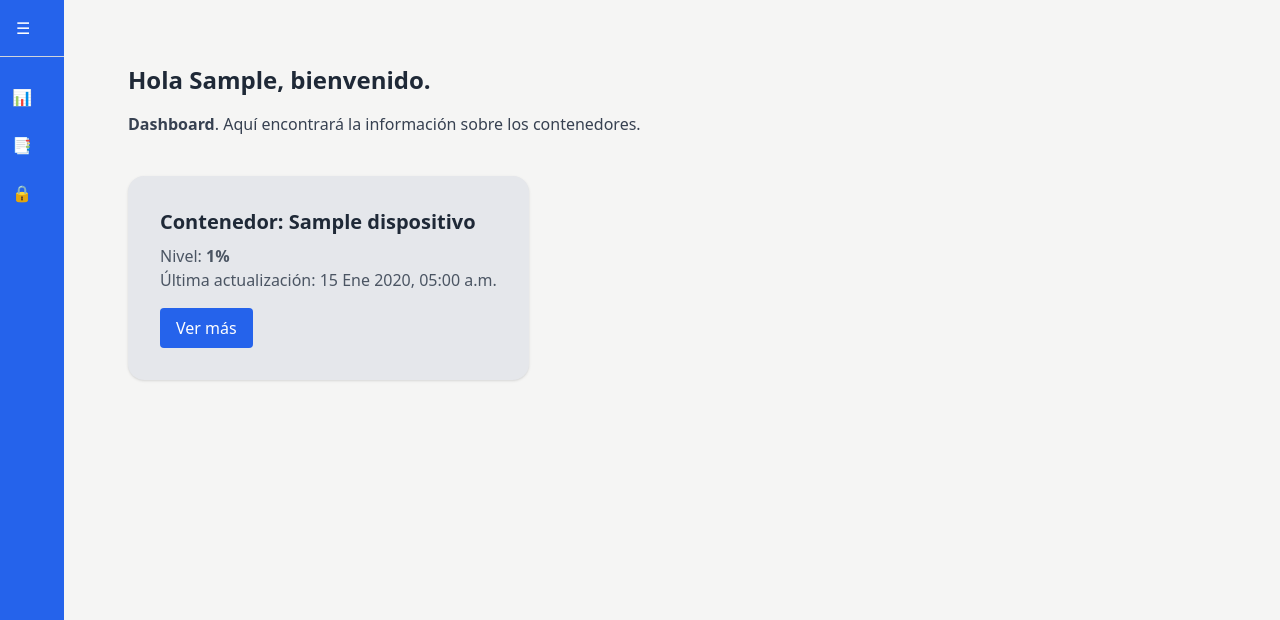
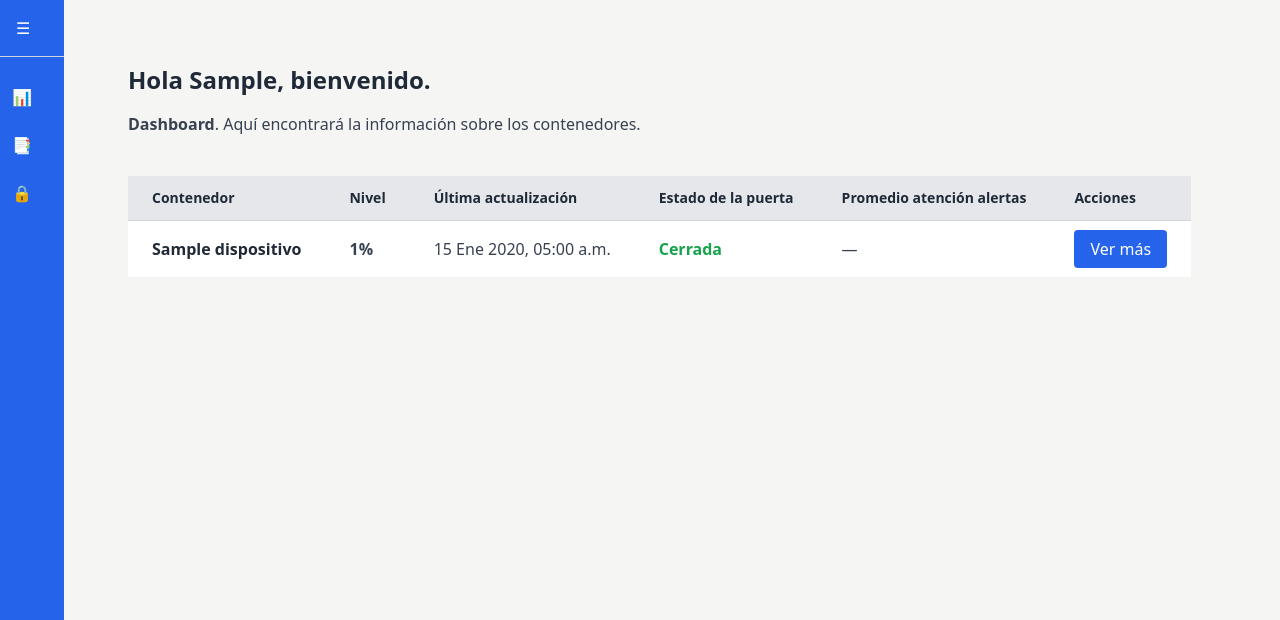
Before and after one commit to WolfWerkDev/App_Monitoreo_Contenedores, a Django app: page /dashboard/ in a window 1280 px wide. Shown: the part 80-700 px from the top of the page. Run offline with Django 5.2, Linux system fonts and the light colour scheme; a user stored in the database is signed in; tables that the repository leaves empty hold one stand-in row (values such as "Sample post"); data that the repository does not hold is empty; some libraries are stand-ins or nearby versions.

Commit message:
dashboard views updated, prom features added and UI design changed

```diff
--- a/dashboard/views.py
+++ b/dashboard/views.py
@@ -8,33 +8,56 @@ from django.views.decorators.csrf import csrf_exempt  # Para eximir CSRF en endp
 from django.contrib.auth import logout  # Para cerrar sesión
 from django.contrib.auth.decorators import login_required  # Para proteger vistas con login
 from django.views.decorators.cache import never_cache  # Para evitar cache de la vista
+from datetime import timedelta
 
 # Vista principal del dashboard, protegida por login y sin cache
+from datetime import timedelta
+
 @login_required
 @never_cache
 def dashboard(request):
-    # Anota cada dispositivo con los últimos valores de nivel, fecha y estado de puerta
     dispositivos = Dispositivo.objects.annotate(
         ultimo_nivel=Subquery(
             Reporte.objects.filter(dispositivo=OuterRef("pk"))
             .order_by("-fecha")
-            .values("medicion_nivel")[:1]  # Último nivel medido
+            .values("medicion_nivel")[:1]
         ),
         ultima_fecha=Subquery(
             Reporte.objects.filter(dispositivo=OuterRef("pk"))
             .order_by("-fecha")
-            .values("fecha")[:1]  # Fecha del último reporte
+            .values("fecha")[:1]
         ),
-        estado_puerta=Subquery(
+        estado_actual_puerta=Subquery(
             Reporte.objects.filter(dispositivo=OuterRef("pk"))
             .order_by("-fecha")
-            .values("estado_puerta")[:1]  # Estado de puerta del último reporte
+            .values("estado_puerta")[:1]
         ),
     )
-    # Renderiza el template principal con los dispositivos anotados
+
+    hoy = now().date()
+    for d in dispositivos:
+        alertas_cerradas = Alerta.objects.filter(
+            reporte__dispositivo=d, is_activa=False, fecha_desactivada__isnull=False
+        )
+        # --- Promedio total ---
+        tiempos = [(a.fecha_desactivada - a.fecha_alerta).total_seconds()/60 for a in alertas_cerradas]
+        if tiempos:
+            total_seconds = int((sum(tiempos)/len(tiempos)) * 60)
+            d.tiempo_atencion = str(timedelta(seconds=total_seconds))
+        else:
+            d.tiempo_atencion = None
+
+        # --- Promedio diario ---
+        alertas_hoy = alertas_cerradas.filter(fecha_alerta__date=hoy)
+        tiempos_hoy = [(a.fecha_desactivada - a.fecha_alerta).total_seconds()/60 for a in alertas_hoy]
+        if tiempos_hoy:
+            total_seconds_hoy = int((sum(tiempos_hoy)/len(tiempos_hoy)) * 60)
+            d.tiempo_atencion_dia = str(timedelta(seconds=total_seconds_hoy))
+        else:
+            d.tiempo_atencion_dia = None
+
     return render(request, "dashboard/dashboard.html", {"dispositivos": dispositivos})
 
-# Vista parcial del dashboard para actualizaciones parciales (AJAX)
 @login_required
 def dashboard_partial(request):
     dispositivos = Dispositivo.objects.annotate(
@@ -48,8 +71,36 @@ def dashboard_partial(request):
             .order_by("-fecha")
             .values("fecha")[:1]
         ),
+        estado_actual_puerta=Subquery(
+            Reporte.objects.filter(dispositivo=OuterRef("pk"))
+            .order_by("-fecha")
+            .values("estado_puerta")[:1]
+        ),
     )
-    return render(request, "dashboard/dashboard_partial.html", {"dispositivos": dispositivos})
+
+    for d in dispositivos:
+        alertas_cerradas = Alerta.objects.filter(
+            reporte__dispositivo=d, is_activa=False, fecha_desactivada__isnull=False
+        )
+        # --- Promedio total ---
+        tiempos = [(a.fecha_desactivada - a.fecha_alerta).total_seconds()/60 for a in alertas_cerradas]
+        if tiempos:
+            total_seconds = int((sum(tiempos)/len(tiempos)) * 60)
+            d.tiempo_atencion = str(timedelta(seconds=total_seconds))
+        else:
+            d.tiempo_atencion = None
+
+        # --- Promedio diario ---
+        alertas_hoy = alertas_cerradas.filter(fecha_alerta__date=hoy)
+        tiempos_hoy = [(a.fecha_desactivada - a.fecha_alerta).total_seconds()/60 for a in alertas_hoy]
+        if tiempos_hoy:
+            total_seconds_hoy = int((sum(tiempos_hoy)/len(tiempos_hoy)) * 60)
+            d.tiempo_atencion_dia = str(timedelta(seconds=total_seconds_hoy))
+        else:
+            d.tiempo_atencion_dia = None
+
+    return render(request, "dashboard/dashboard.html", {"dispositivos": dispositivos})
+
 
 # Endpoint para recibir información enviada desde el ESP32
 @csrf_exempt  # Deshabilita CSRF para este endpoint
@@ -118,3 +169,51 @@ def logout_view(request):
     logout(request)  # Cierra sesión del usuario
     request.session.flush()  # Limpia la sesión
     return redirect('/login/')  # Redirige al login
+
+# Nueva función para calcular el promedio de tiempo de atención de alertas
+from django.utils.timezone import now
+from django.http import JsonResponse
+
+@login_required
+def promedio_tiempo_alertas(request):
+    """
+    Devuelve el promedio de tiempo de atención de alertas en dos versiones:
+    - promedio_tiempo_alertas_min: promedio general acumulado.
+    - promedio_tiempo_alertas_dia_min: promedio solo del día actual.
+    """
+    # --- Promedio general ---
+    alertas_cerradas = (
+        Alerta.objects.filter(is_activa=False, fecha_desactivada__isnull=False)
+        .select_related("reporte__dispositivo")
+    )
+
+    tiempos_total = {}
+    for alerta in alertas_cerradas:
+        dispositivo_id = alerta.reporte.dispositivo.id
+        t_min = (alerta.fecha_desactivada - alerta.fecha_alerta).total_seconds() / 60
+        tiempos_total.setdefault(dispositivo_id, []).append(t_min)
+
+    promedios_total = {
+        d: round(sum(tiempos) / len(tiempos), 2)
+        for d, tiempos in tiempos_total.items()
+    }
+
+    # --- Promedio solo del día actual ---
+    hoy = now().date()
+    alertas_hoy = alertas_cerradas.filter(fecha_alerta__date=hoy)
+
+    tiempos_hoy = {}
+    for alerta in alertas_hoy:
+        dispositivo_id = alerta.reporte.dispositivo.id
+        t_min = (alerta.fecha_desactivada - alerta.fecha_alerta).total_seconds() / 60
+        tiempos_hoy.setdefault(dispositivo_id, []).append(t_min)
+
+    promedios_hoy = {
+        d: round(sum(tiempos) / len(tiempos), 2)
+        for d, tiempos in tiempos_hoy.items()
+    }
+
+    return JsonResponse({
+        "promedio_tiempo_alertas_min": promedios_total,
+        "promedio_tiempo_alertas_dia_min": promedios_hoy,
+    })
--- a/templates/dashboard/dashboard_partial.html
+++ b/templates/dashboard/dashboard_partial.html
@@ -1,30 +1,78 @@
 {% load static %}
 
+{% if dispositivos %}
+<table class="min-w-full divide-y divide-gray-300 dark:divide-gray-700">
+  <thead class="bg-gray-200 dark:bg-gray-800">
+    <tr>
+      <th class="px-6 py-3 text-left text-sm font-semibold text-gray-800 dark:text-gray-200">Contenedor</th>
+      <th class="px-6 py-3 text-left text-sm font-semibold text-gray-800 dark:text-gray-200">Nivel</th>
+      <th class="px-6 py-3 text-left text-sm font-semibold text-gray-800 dark:text-gray-200">Última actualización</th>
+      <th class="px-6 py-3 text-left text-sm font-semibold text-gray-800 dark:text-gray-200">Estado de la puerta</th>
+      <th class="px-6 py-3 text-left text-sm font-semibold text-gray-800 dark:text-gray-200">Promedio atención alertas</th>
+      <th class="px-6 py-3 text-left text-sm font-semibold text-gray-800 dark:text-gray-200">Acciones</th>
+    </tr>
+  </thead>
+  <tbody class="bg-white dark:bg-gray-900 divide-y divide-gray-200 dark:divide-gray-700">
     {% for dispositivo in dispositivos %}
-<div class="bg-gray-200 dark:bg-gray-800 rounded-2xl shadow border-black-900 p-8
-            transition hover:shadow-lg transform hover:scale-105 duration-200
-            {% if dispositivo.ultimo_nivel >= 75 %}animate-pulse border-red-600{% endif %}"
-     data-device-id="{{ dispositivo.id }}">
+    <tr class="
+      transition duration-200
+      {% if dispositivo.ultimo_nivel >= 75 %}
+        bg-red-200 dark:bg-yellow-800 animate-pulse
+      {% else %}
+        hover:bg-gray-100 dark:hover:bg-gray-800
+      {% endif %}
+    " data-device-id="{{ dispositivo.id }}">
 
-  <h2 class="text-xl font-bold {% if dispositivo.ultimo_nivel >= 75 %}text-red-600{% else %}text-gray-800 dark:text-gray-100{% endif %} mb-2">
-    Contenedor: {{ dispositivo.device_name }}
-  </h2>
+      <!-- Contenedor -->
+      <td class="px-6 py-4 whitespace-nowrap font-bold
+                 {% if dispositivo.ultimo_nivel >= 75 %}text-white-600{% else %}text-gray-800 dark:text-gray-100{% endif %}">
+        {{ dispositivo.device_name }}
+      </td>
 
-  <p class="text-gray-600 dark:text-gray-300">
-    Nivel: <span class="font-semibold {% if dispositivo.ultimo_nivel >= 75 %}text-red-900{% endif %}">
+      <!-- Nivel -->
+      <td class="px-6 py-4 whitespace-nowrap text-gray-700 dark:text-gray-300">
+        <span class="font-semibold {% if dispositivo.ultimo_nivel >= 75 %}text-white-900{% endif %}">
           {{ dispositivo.ultimo_nivel }}%
         </span>
-  </p>
+      </td>
 
-  <p class="text-gray-600 dark:text-gray-300">
-    Última actualización: {{ dispositivo.ultima_fecha|date:"d M Y, h:i a" }}
-  </p>
+      <!-- Última actualización -->
+      <td class="px-6 py-4 whitespace-nowrap text-gray-700 dark:text-gray-300">
+        {{ dispositivo.ultima_fecha|date:"d M Y, h:i a" }}
+      </td>
 
+      <!-- Estado de la puerta -->
+      <td class="px-6 py-4 whitespace-nowrap text-gray-700 dark:text-gray-300">
+        {% if dispositivo.estado_actual_puerta %}
+          <span class="text-green-600 font-semibold">Cerrada</span>
+        {% else %}
+          <span class="text-red-800 font-semibold">Abierta</span>
+        {% endif %}
+      </td>
+
+      <!-- Promedio de Tiempo de atención de alertas (general y del día) -->
+      <td class="px-6 py-4 whitespace-nowrap text-gray-700 dark:text-gray-300">
+        {% if dispositivo.tiempo_atencion %}
+          {{ dispositivo.tiempo_atencion }}
+          {% if dispositivo.tiempo_atencion_dia %}
+            <span class="block text-xs text-gray-400">Hoy: {{ dispositivo.tiempo_atencion_dia }}</span>
+          {% endif %}
+        {% else %}
+          —
+        {% endif %}
+      </td>
+
+      <!-- Acciones -->
+      <td class="px-6 py-4 whitespace-nowrap">
         <a href="{% url 'detalle_contenedor' dispositivo.id %}"
-     class="mt-4 inline-block px-4 py-2 bg-blue-600 text-white rounded hover:bg-blue-700">
+           class="px-4 py-2 bg-blue-600 text-white rounded hover:bg-blue-700">
           Ver más
         </a>
-</div>
-{% empty %}
+      </td>
+    </tr>
+    {% endfor %}
+  </tbody>
+</table>
+{% else %}
 <p class="text-gray-600 dark:text-gray-300">No hay dispositivos registrados.</p>
-{% endfor %}
+{% endif %}
```
Lines whose indentation alone changed are shown as unchanged.
